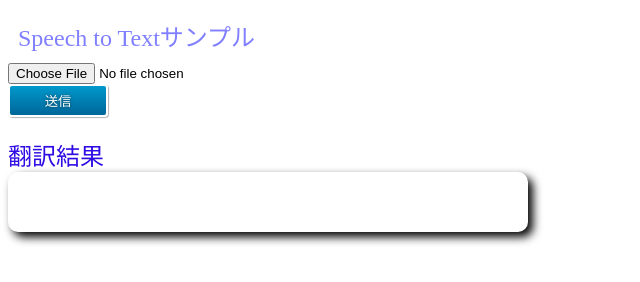
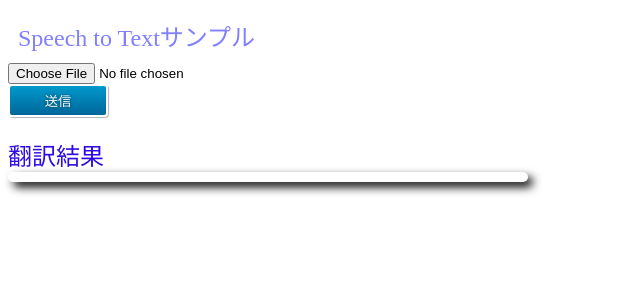
Before and after one commit to tomokanejp/mobit-tap-speech2text, a website: page public/speechfile.html in a window 1280 px wide. Shown: the whole page, without its empty margins (0-640 px from the left). Drawn offline with nearby package versions, Linux system fonts and the light colour scheme.

Commit message:
Update speechfile.css

```diff
--- a/public/css/speechfile.css
+++ b/public/css/speechfile.css
@@ -2,7 +2,6 @@
      box-shadow:5px 5px 10px;
      //border:1px solid #000;
      width:500px;
-     height:50px;
      border-radius: 10px;
      -webkit-border-radius: 10px;
      -moz-border-radius: 10px;
```
